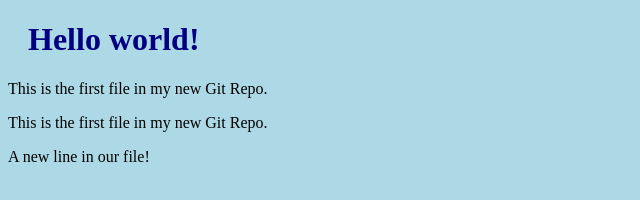
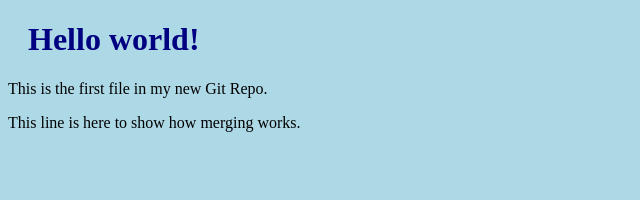
Before and after one commit to Walescapires/tutorialgitads, a plain HTML site: page index.html in a window 1280 px wide. Shown: the whole page, without its empty margins (0-640 px from the left). Drawn offline with Linux system fonts and the light colour scheme.

Commit message:
updated index.html with emergency fix

```diff
--- a/index.html
+++ b/index.html
@@ -8,8 +8,7 @@
 
 <h1>Hello world!</h1>
 <p>This is the first file in my new Git Repo.</p>
-<p>This is the first file in my new Git Repo.</p>
-<p>A new line in our file!</p>
+<p>This line is here to show how merging works.</p>
 
 </body>
 </html>
```
